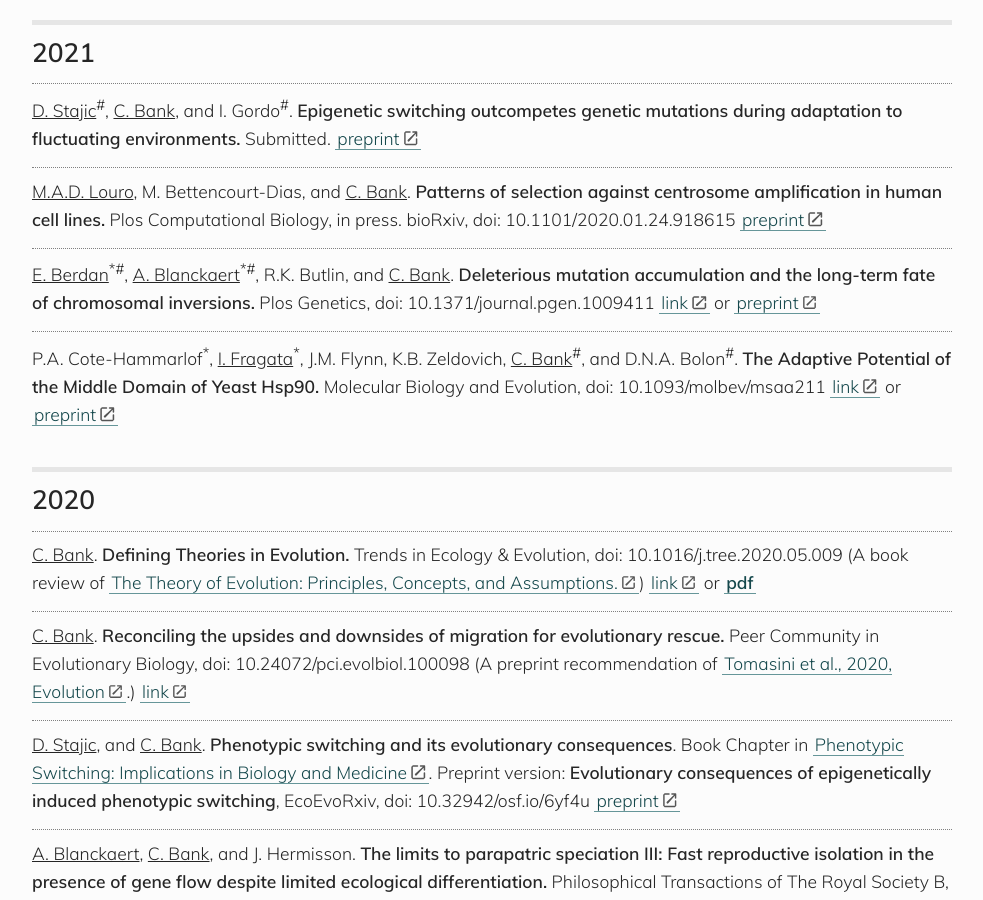
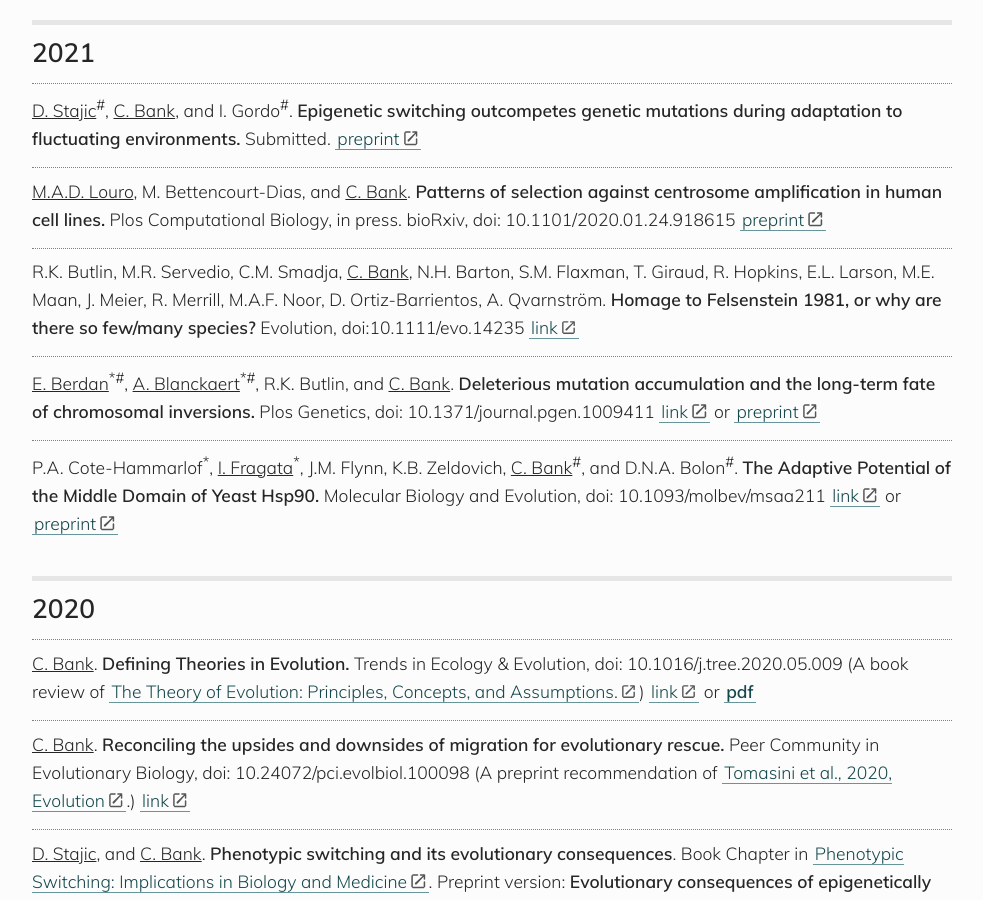
Before and after one commit to banklab/banklab.github.io, a Jekyll site: the page built from publications.md, in a window 1280 px wide and 900 px high, scrolled down 583 px. Shown: the whole window, without its empty margins (148-1131 px from the left). Built offline with Jekyll 4.4.1, drawn with Linux system fonts in a browser that asks for light colours; some web fonts are replaced.

Commit message:
Update publications.md
Added new Evolution paper

```diff
--- a/publications.md
+++ b/publications.md
@@ -25,6 +25,8 @@ https://kramdown.gettalong.org/syntax.html#html-blocks
 <u>D. Stajic</u><sup>#</sup>, <u>C. Bank</u>, and I. Gordo<sup>#</sup>. **Epigenetic switching outcompetes genetic mutations during adaptation to fluctuating environments.** Submitted. [preprint](https://www.biorxiv.org/content/10.1101/2021.03.11.434930v1.abstract)
 
 <u>M.A.D. Louro</u>, M. Bettencourt-Dias, and <u>C. Bank</u>. **Patterns of selection against centrosome amplification in human cell lines.** Plos Computational Biology, in press. bioRxiv, doi: 10.1101/2020.01.24.918615 [preprint](https://doi.org/10.1101/2020.01.24.918615)
+
+R.K. Butlin, M.R. Servedio, C.M. Smadja, <u>C. Bank</u>,  N.H. Barton,  S.M. Flaxman, T. Giraud, R. Hopkins, E.L. Larson, M.E. Maan, J. Meier, R. Merrill, M.A.F. Noor, D. Ortiz‐Barrientos, A. Qvarnström. **Homage to Felsenstein 1981, or why are there so few/many species?** Evolution, doi:10.1111/evo.14235 [link](https://doi.org/10.1111/evo.14235)
 
 <u>E. Berdan</u><sup>*#</sup>, <u>A. Blanckaert</u><sup>*#</sup>, R.K. Butlin, and <u>C. Bank</u>. **Deleterious mutation accumulation and the long-term fate of chromosomal inversions.** Plos Genetics, doi: 10.1371/journal.pgen.1009411 [link](https://doi.org/10.1371/journal.pgen.1009411) or [preprint](https://www.biorxiv.org/content/10.1101/606012v1)
 
```
